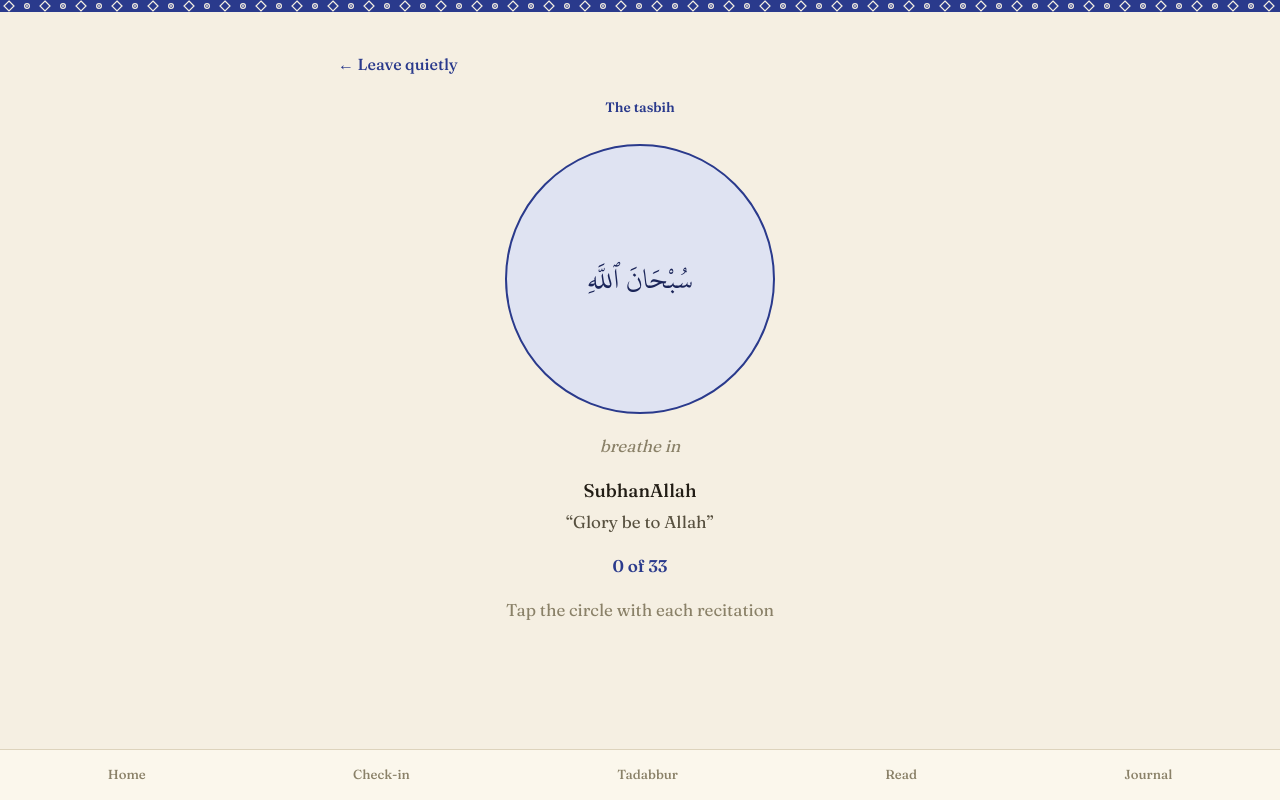
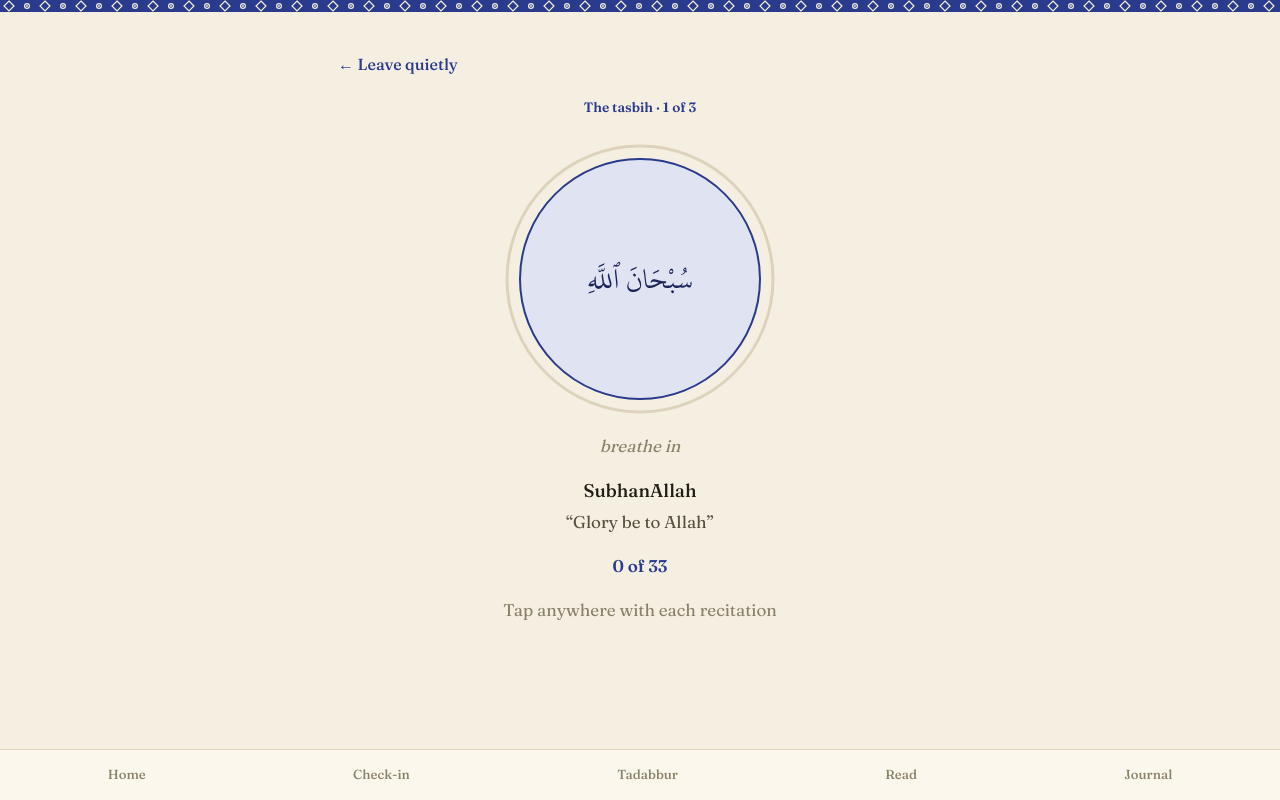
Before and after one commit to mohammedfirdouss/MindfulVerse, a React (Vite) app: page /dhikr in a window 1280 px wide. Both pictures are taken after a click on the button 640 px from the left and 222 px from the top of the page. Built offline with nearby package versions, Linux system fonts and the light colour scheme.

Commit message:
feat: add interstitial display and screen wake lock for dhikr practice

```diff
--- a/src/pages/Dhikr.tsx
+++ b/src/pages/Dhikr.tsx
@@ -73,6 +73,8 @@ function Practice({ set, onExit }: { set: DhikrSet; onExit: () => void }) {
   const [count, setCount] = useState(0);
   const [phase, setPhase] = useState<"in" | "out">("in");
   const [finished, setFinished] = useState(false);
+  /** Brief acknowledgment shown between dhikrs in a multi-item set. */
+  const [interstitial, setInterstitial] = useState<DhikrItem | null>(null);
   const reduced = useRef(prefersReducedMotion());
 
   const item = set.items[itemIndex];
@@ -90,18 +92,48 @@ function Practice({ set, onExit }: { set: DhikrSet; onExit: () => void }) {
     // eslint-disable-next-line react-hooks/exhaustive-deps
   }, []);
 
+  // Keep the screen awake during practice — a tasbih takes minutes and eyes
+  // may be closed. Re-acquire when the tab becomes visible again.
+  useEffect(() => {
+    let lock: { release(): Promise<void> } | null = null;
+    async function acquire() {
+      try {
+        const nav = navigator as Navigator & {
+          wakeLock?: { request(type: "screen"): Promise<{ release(): Promise<void> }> };
+        };
+        if (nav.wakeLock) lock = await nav.wakeLock.request("screen");
+      } catch {
+        /* wake lock is best-effort */
+      }
+    }
+    void acquire();
+    const onVisible = () => {
+      if (document.visibilityState === "visible") void acquire();
+    };
+    document.addEventListener("visibilitychange", onVisible);
+    return () => {
+      document.removeEventListener("visibilitychange", onVisible);
+      void lock?.release().catch(() => {});
+    };
+  }, []);
+
   function tap() {
-    if (finished) return;
+    if (finished || interstitial) return;
     if (navigator.vibrate) navigator.vibrate(8);
     const next = count + 1;
     if (next < item.count) {
       setCount(next);
       return;
     }
+    setCount(next);
     // item complete
     if (itemIndex + 1 < set.items.length) {
-      setItemIndex(itemIndex + 1);
+      setInterstitial(item);
+      window.setTimeout(() => {
+        setInterstitial(null);
+        setItemIndex((i) => i + 1);
         setCount(0);
+      }, 1100);
     } else {
       setFinished(true);
       track({ type: "dhikr_complete", setId: set.id });
@@ -132,31 +164,99 @@ function Practice({ set, onExit }: { set: DhikrSet; onExit: () => void }) {
 
   const scale = reduced.current ? 1 : phase === "in" ? 1 : 0.78;
   const duration = phase === "in" ? INHALE_MS : EXHALE_MS;
+  // Progress ring geometry (r=133 inside a 270 viewBox with 2px padding).
+  const RING_R = 133;
+  const circumference = 2 * Math.PI * RING_R;
+  const progress = Math.min(count / item.count, 1);
+
+  if (interstitial) {
+    return (
+      <div style={{ textAlign: "center", paddingTop: 120 }} aria-live="polite">
+        <p className="arabic" lang="ar" style={{ textAlign: "center", fontSize: "1.8rem" }}>
+          {interstitial.arabic}
+        </p>
+        <p style={{ fontWeight: 600, color: "var(--indigo)", fontSize: "1.2rem", margin: "10px 0 2px" }}>
+          {interstitial.translit} · {interstitial.count} ✓
+        </p>
+        <p className="muted">and now…</p>
+      </div>
+    );
+  }
 
   return (
-    <div style={{ textAlign: "center" }}>
-      <button className="btn ghost" onClick={onExit} style={{ float: "left" }}>
+    // The whole screen is the tap target — dhikr is often done with eyes
+    // closed, so precision tapping must never be required.
+    <div
+      onPointerDown={(e) => {
+        // Don't count taps on the exit button.
+        if ((e.target as HTMLElement).closest("[data-exit]")) return;
+        tap();
+      }}
+      style={{
+        textAlign: "center",
+        minHeight: "78vh",
+        cursor: "pointer",
+        touchAction: "manipulation",
+        userSelect: "none",
+        WebkitUserSelect: "none",
+      }}
+    >
+      <button data-exit className="btn ghost" onClick={onExit} style={{ float: "left" }}>
         ← Leave quietly
       </button>
       <div style={{ clear: "both", paddingTop: 8 }} />
 
-      <p className="label">{set.title}</p>
+      <p className="label">
+        {set.title}
+        {set.items.length > 1 ? ` · ${itemIndex + 1} of ${set.items.length}` : ""}
+      </p>
 
-      <button
-        onClick={tap}
+      <div
         aria-label={`Count one ${item.translit}. ${count} of ${item.count} so far.`}
+        role="button"
         style={{
-          display: "block",
-          margin: "26px auto 0",
+          position: "relative",
           width: 270,
           height: 270,
+          margin: "26px auto 0",
+        }}
+      >
+        {/* Progress ring — readable at a glance, no numbers needed mid-flow. */}
+        <svg
+          viewBox="0 0 270 270"
+          aria-hidden="true"
+          style={{ position: "absolute", inset: 0, transform: "rotate(-90deg)" }}
+        >
+          <circle cx="135" cy="135" r={RING_R} fill="none" stroke="var(--line)" strokeWidth="3" />
+          <circle
+            cx="135"
+            cy="135"
+            r={RING_R}
+            fill="none"
+            stroke="var(--kola)"
+            strokeWidth="3"
+            strokeLinecap="round"
+            strokeDasharray={circumference}
+            strokeDashoffset={circumference * (1 - progress)}
+            style={{ transition: "stroke-dashoffset .25s ease" }}
+          />
+        </svg>
+        {/* The breathing circle. key={count} restarts the tap pulse. */}
+        <div
+          key={reduced.current ? undefined : count}
+          style={{
+            position: "absolute",
+            inset: 14,
             borderRadius: "50%",
             border: "2px solid var(--indigo)",
             background: "var(--indigo-wash)",
-          cursor: "pointer",
+            display: "flex",
+            alignItems: "center",
+            justifyContent: "center",
             transform: `scale(${scale})`,
             transition: reduced.current ? "none" : `transform ${duration}ms ease-in-out`,
-          padding: 20,
+            animation: reduced.current || count === 0 ? "none" : "dhikr-tap .3s ease-out",
+            padding: 18,
           }}
         >
           <span
@@ -166,7 +266,8 @@ function Practice({ set, onExit }: { set: DhikrSet; onExit: () => void }) {
           >
             {item.arabic}
           </span>
-      </button>
+        </div>
+      </div>
 
       {!reduced.current && (
         <p className="muted" aria-hidden="true" style={{ marginTop: 18, fontStyle: "italic" }}>
@@ -185,8 +286,14 @@ function Practice({ set, onExit }: { set: DhikrSet; onExit: () => void }) {
         {count} of {item.count}
       </p>
       <p className="muted" style={{ marginTop: 2 }}>
-        Tap the circle with each recitation
+        Tap anywhere with each recitation
       </p>
+      <style>{`
+        @keyframes dhikr-tap {
+          0% { box-shadow: 0 0 0 0 color-mix(in srgb, var(--indigo) 35%, transparent); }
+          100% { box-shadow: 0 0 0 18px transparent; }
+        }
+      `}</style>
     </div>
   );
 }
```
Lines whose indentation alone changed are shown as unchanged.
